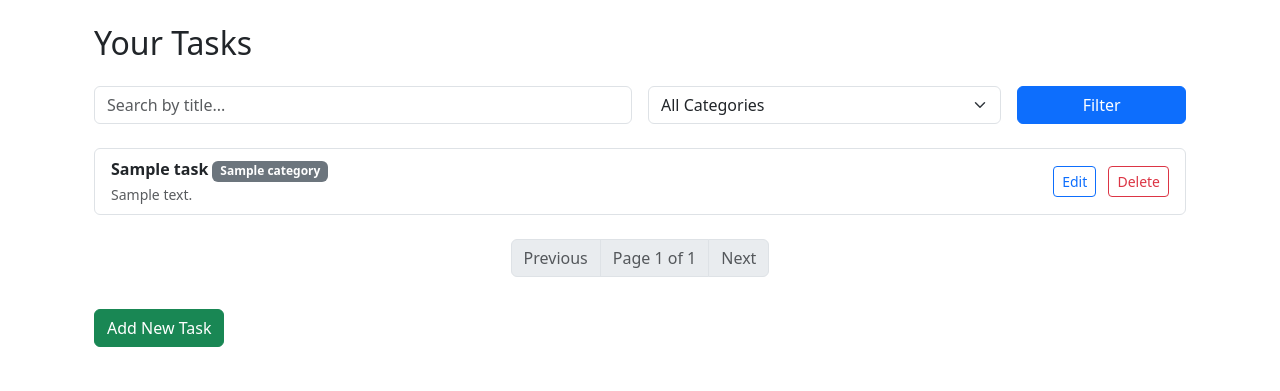
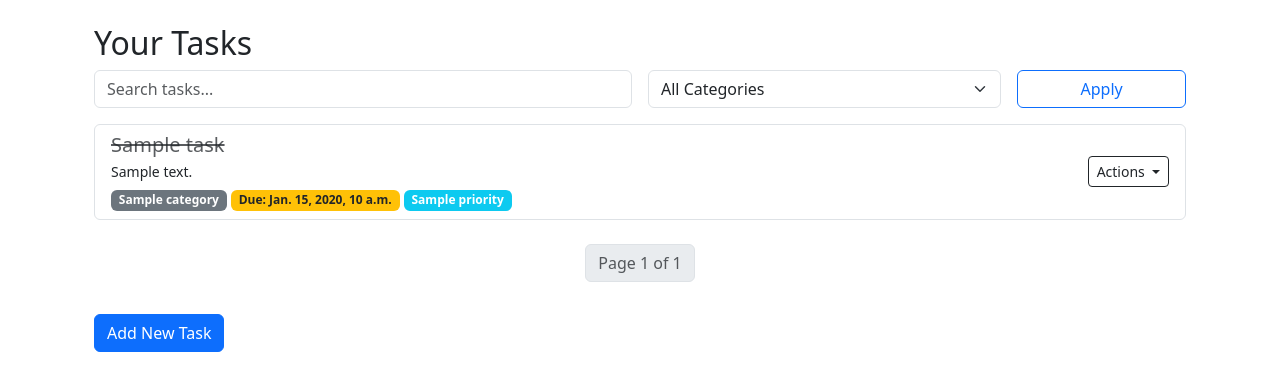
Before and after one commit to bishan20/Smart-To-Do, a Django app: template src/tasks/templates/tasks/task_list.html in a window 1280 px wide. Shown: the part 56-447 px from the top of the page. Run offline with Django 3.2, Linux system fonts and the light colour scheme; the template is opened without the code that fills it: most values are stand-ins (such as "Sample title", 1, 10 or a date in 2020).

Commit message:
feat:add action button to edit/delete/complete/incomplete tasks

```diff
--- a/src/tasks/templates/tasks/base.html
+++ b/src/tasks/templates/tasks/base.html
@@ -32,5 +32,7 @@
         {% block content %}
         {% endblock %}
     </div>
+
+    <script src="https://cdn.jsdelivr.net/npm/bootstrap@5.3.2/dist/js/bootstrap.bundle.min.js" crossorigin="anonymous"></script>
 </body>
 </html>
--- a/src/tasks/templates/tasks/edit_task.html
+++ b/src/tasks/templates/tasks/edit_task.html
@@ -46,10 +46,10 @@
             </select>
         </div>
 
-        <div class="form-check mb-3">
+        <!-- <div class="form-check mb-3">
             <input class="form-check-input" type="checkbox" id="completed" name="completed" {% if task.completed %}checked{% endif %}>
             <label class="form-check-label" for="completed">Completed</label>
-        </div>
+        </div> -->
 
         <button type="submit" class="btn btn-primary">Update Task</button>
         <a href="{% url 'task_list' %}" class="btn btn-secondary">Cancel</a>
--- a/src/tasks/templates/tasks/task_list.html
+++ b/src/tasks/templates/tasks/task_list.html
@@ -2,73 +2,86 @@
 
 {% block content %}
 <div class="container mt-4">
-  <h2 class="mb-4">Your Tasks</h2>
+    <h2>Your Tasks</h2>
 
-  <!-- Search and Filter Form -->
-  <form method="GET" class="row g-3 mb-4">
+    <!-- Search and Filter -->
+    <form method="get" class="row g-3 mb-3">
         <div class="col-md-6">
-      <input type="text" name="q" class="form-control" placeholder="Search by title..." value="{{ request.GET.q }}">
+            <input type="text" name="search" class="form-control" placeholder="Search tasks..." value="{{ request.GET.search }}">
         </div>
         <div class="col-md-4">
             <select name="category" class="form-select">
                 <option value="">All Categories</option>
-        {% for category in categories %}
-          <option value="{{ category.id }}" {% if category.id|stringformat:"s" == request.GET.category %}selected{% endif %}>
-            {{ category.name }}
-          </option>
+                {% for cat in categories %}
+                    <option value="{{ cat.id }}" {% if request.GET.category == cat.id|stringformat:"s" %}selected{% endif %}>{{ cat.name }}</option>
                 {% endfor %}
             </select>
         </div>
         <div class="col-md-2">
-      <button type="submit" class="btn btn-primary w-100">Filter</button>
+            <button type="submit" class="btn btn-outline-primary w-100">Apply</button>
         </div>
     </form>
 
-  <!-- Task List -->
     {% if tasks %}
-    <ul class="list-group mb-4">
+        <ul class="list-group">
             {% for task in tasks %}
                 <li class="list-group-item d-flex justify-content-between align-items-center">
                     <div>
-            <strong>{{ task.title }}</strong>
+                        <h5 class="mb-1 {% if task.completed %}text-muted text-decoration-line-through{% endif %}">{{ task.title }}</h5>
+                        <p class="mb-1 small">{{ task.description }}</p>
                         {% if task.category %}<span class="badge bg-secondary">{{ task.category.name }}</span>{% endif %}
-            <br>
-            <small class="text-muted">{{ task.description }}</small>
+                        {% if task.due_date %}<span class="badge bg-warning text-dark">Due: {{ task.due_date }}</span>{% endif %}
+                        <span class="badge {% if task.priority == 'High' %}bg-danger{% elif task.priority == 'Low' %}bg-success{% else %}bg-info{% endif %}">
+                            {{ task.priority }}
+                        </span>
                     </div>
-          <div>
-            <a href="{% url 'edit_task' task.id %}" class="btn btn-sm btn-outline-primary me-2">Edit</a>
-            <a href="{% url 'delete_task' task.id %}" class="btn btn-sm btn-outline-danger">Delete</a>
+
+                    <!-- Dropdown -->
+                    <div class="dropdown">
+                        <button class="btn btn-sm btn-outline-dark dropdown-toggle" type="button" data-bs-toggle="dropdown" aria-expanded="false">
+                            Actions
+                        </button>
+                        <ul class="dropdown-menu dropdown-menu-end">
+                            <li>
+                                <form method="POST" action="{% url 'toggle_complete' task.id %}">
+                                    {% csrf_token %}
+                                    <button type="submit" class="dropdown-item">
+                                        {% if task.completed %}Mark Incomplete{% else %}Mark Complete{% endif %}
+                                    </button>
+                                </form>
+                            </li>
+                            <li><a class="dropdown-item" href="{% url 'edit_task' task.id %}">Edit</a></li>
+                            <li>
+                                <form method="POST" action="{% url 'delete_task' task.id %}" onsubmit="return confirm('Are you sure you want to delete this task?');">
+                                    {% csrf_token %}
+                                    <button type="submit" class="dropdown-item text-danger">Delete</button>
+                                </form>
+                            </li>
+                        </ul>
                     </div>
                 </li>
             {% endfor %}
         </ul>
 
-    <!-- Pagination Controls -->
+        <!-- Pagination -->
+        <div class="mt-4">
             <nav>
                 <ul class="pagination justify-content-center">
                     {% if tasks.has_previous %}
-          <li class="page-item">
-            <a class="page-link" href="?{% if request.GET.q %}q={{ request.GET.q }}&{% endif %}{% if request.GET.category %}category={{ request.GET.category }}&{% endif %}page={{ tasks.previous_page_number }}">Previous</a>
-          </li>
-        {% else %}
-          <li class="page-item disabled"><span class="page-link">Previous</span></li>
+                        <li class="page-item"><a class="page-link" href="?page={{ tasks.previous_page_number }}{% if request.GET.search %}&search={{ request.GET.search }}{% endif %}{% if request.GET.category %}&category={{ request.GET.category }}{% endif %}">Previous</a></li>
                     {% endif %}
-
-        <li class="page-item disabled"><span class="page-link">Page {{ tasks.number }} of {{ tasks.paginator.num_pages }}</span></li>
-
+                    <li class="page-item disabled"><a class="page-link">Page {{ tasks.number }} of {{ tasks.paginator.num_pages }}</a></li>
                     {% if tasks.has_next %}
-          <li class="page-item">
-            <a class="page-link" href="?{% if request.GET.q %}q={{ request.GET.q }}&{% endif %}{% if request.GET.category %}category={{ request.GET.category }}&{% endif %}page={{ tasks.next_page_number }}">Next</a>
-          </li>
-        {% else %}
-          <li class="page-item disabled"><span class="page-link">Next</span></li>
+                        <li class="page-item"><a class="page-link" href="?page={{ tasks.next_page_number }}{% if request.GET.search %}&search={{ request.GET.search }}{% endif %}{% if request.GET.category %}&category={{ request.GET.category }}{% endif %}">Next</a></li>
                     {% endif %}
                 </ul>
             </nav>
+        </div>
+
     {% else %}
         <p>No tasks found.</p>
     {% endif %}
 
-  <a href="{% url 'add_task' %}" class="btn btn-success mt-3">Add New Task</a>
+    <a href="{% url 'add_task' %}" class="btn btn-primary mt-3">Add New Task</a>
 </div>
 {% endblock %}
--- a/src/tasks/urls.py
+++ b/src/tasks/urls.py
@@ -6,6 +6,8 @@ urlpatterns = [
     path('add/', views.add_task, name='add_task'),  # Add a new task
     path('edit/<int:task_id>/', views.edit_task, name='edit_task'),  # Edit an existing task
     path('delete/<int:task_id>/', views.delete_task, name='delete_task'),  # Delete a task
+    path('tasks/<int:task_id>/toggle/', views.toggle_complete, name='toggle_complete'),
+    path('dashboard/', views.dashboard, name='dashboard'),
     path('base/', views.base_view, name='base_view'),  # URL to test base.html
 
     # Authentication URLs
```
Also changed, not shown: src/tasks/templates/tasks/dashboard.html (added, +21 -0 lines), src/tasks/views.py (+44 -13 lines). Lines whose indentation alone changed are shown as unchanged.
